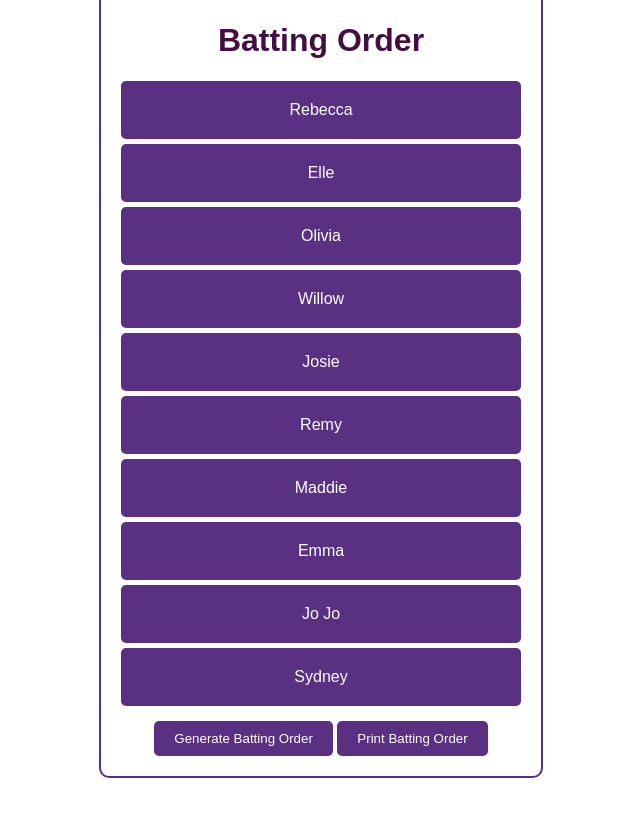
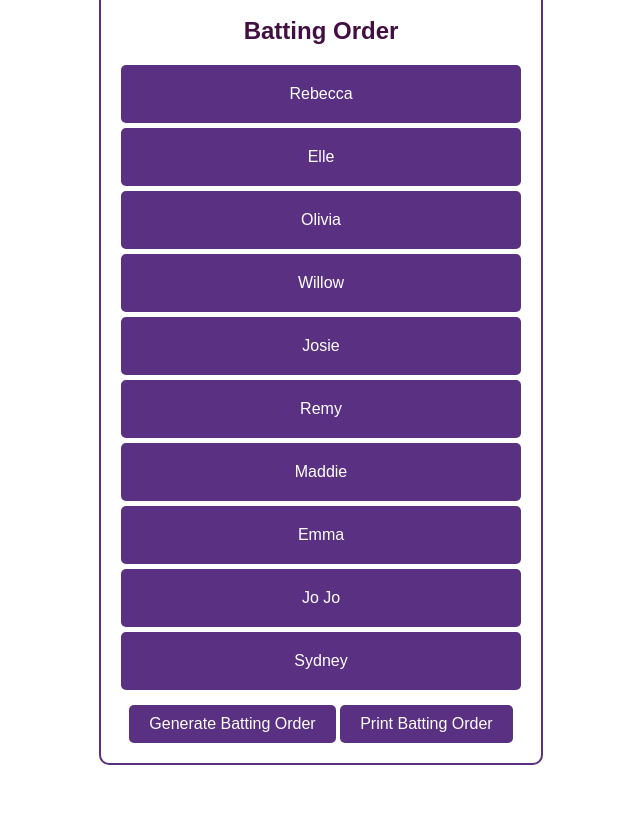
Before and after one commit to mgmckinn/Owl-Roster, a plain HTML site: page index.html in a window 1280 px wide. Shown: the part 225-1042 px from the top of the page, without its empty margins (319-959 px from the left). Drawn offline with Linux system fonts and the light colour scheme.

Commit message:
update css

```diff
--- a/style.css
+++ b/style.css
@@ -1,50 +1,3 @@
-body {
-  font-family: Arial, sans-serif;
-  background-color: #fff;
-  text-align: center;
-}
-
-.container {
-  max-width: 400px;
-  margin: 50px auto;
-  padding: 20px;
-  border: 2px solid rgb(89, 48, 130);
-  border-radius: 10px;
-}
-
-h1 {
-  color: rgb(89, 48, 130);
-}
-
-button {
-  background-color: rgb(89, 48, 130);
-  color: white;
-  padding: 10px 20px;
-  margin-top: 10px;
-  border: none;
-  border-radius: 5px;
-  cursor: pointer;
-}
-
-ul {
-  list-style-type: none;
-  padding: 0;
-  margin: 0;
-}
-
-li {
-  background-color: rgb(89, 48, 130);
-  color: white;
-  padding: 10px;
-  margin-bottom: 5px;
-  border-radius: 5px;
-  animation: fadeIn 1s ease-in-out;
-}
-
-@keyframes fadeIn {
-  0% { opacity: 0; }
-  100% { opacity: 1; }
-}
 body {
   font-family: Arial, sans-serif;
   background-color: #fff;
@@ -61,6 +14,9 @@ body {
 
 h1 {
   color: rgb(66, 15, 66);
+  font-size: 24px;
+  font-weight: bold;
+  margin-bottom: 20px;
 }
 
 button {
@@ -71,6 +27,12 @@ button {
   border: none;
   border-radius: 5px;
   cursor: pointer;
+  font-size: 16px;
+  transition: background-color 0.3s ease;
+}
+
+button:hover {
+  background-color: rgb(66, 15, 66);
 }
 
 ul {
@@ -92,12 +54,14 @@ li {
   0% { opacity: 0; }
   100% { opacity: 1; }
 }
+
 .logo {
-    width: 100px; /* adjust as needed */
-    height: auto; /* maintain aspect ratio */
+  width: 100px;
+  height: auto;
 }
+
 @media print {
-    button {
-        display: none;
-    }
+  button {
+    display: none;
+  }
 }
```
